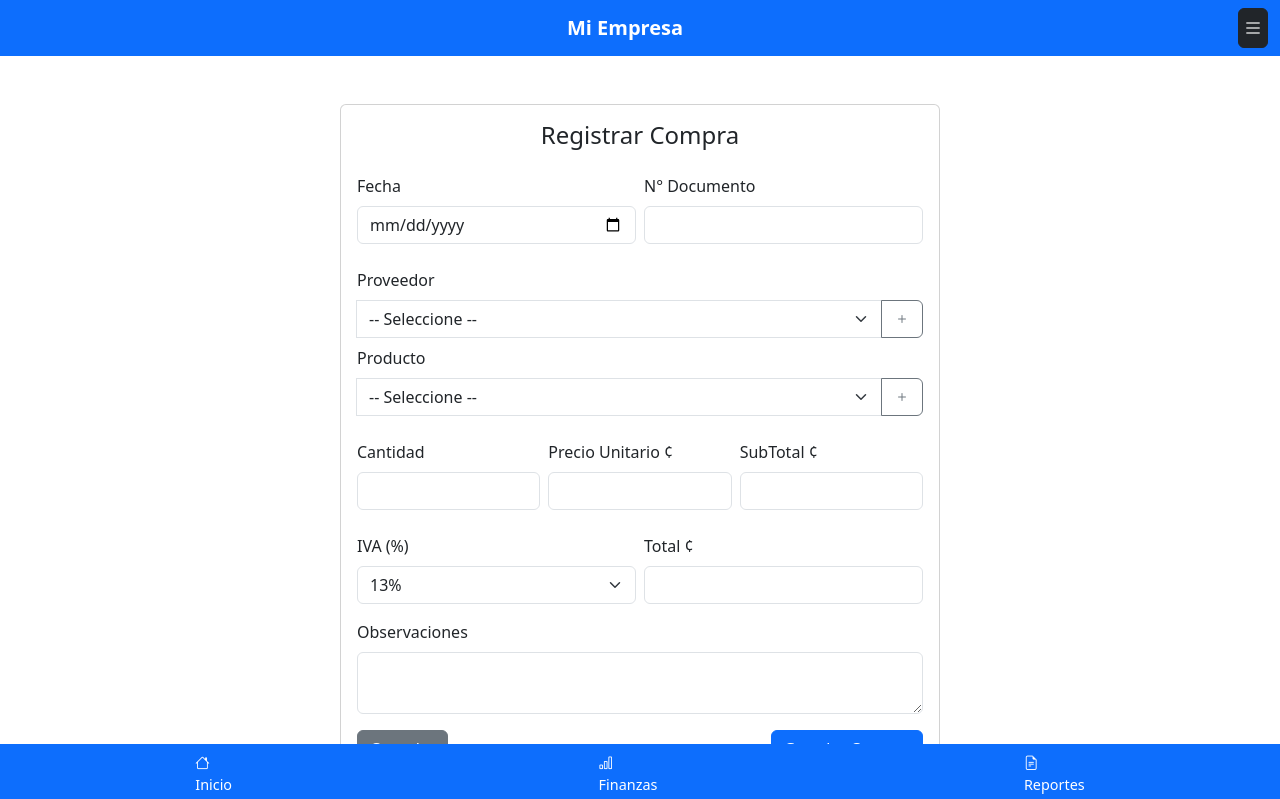
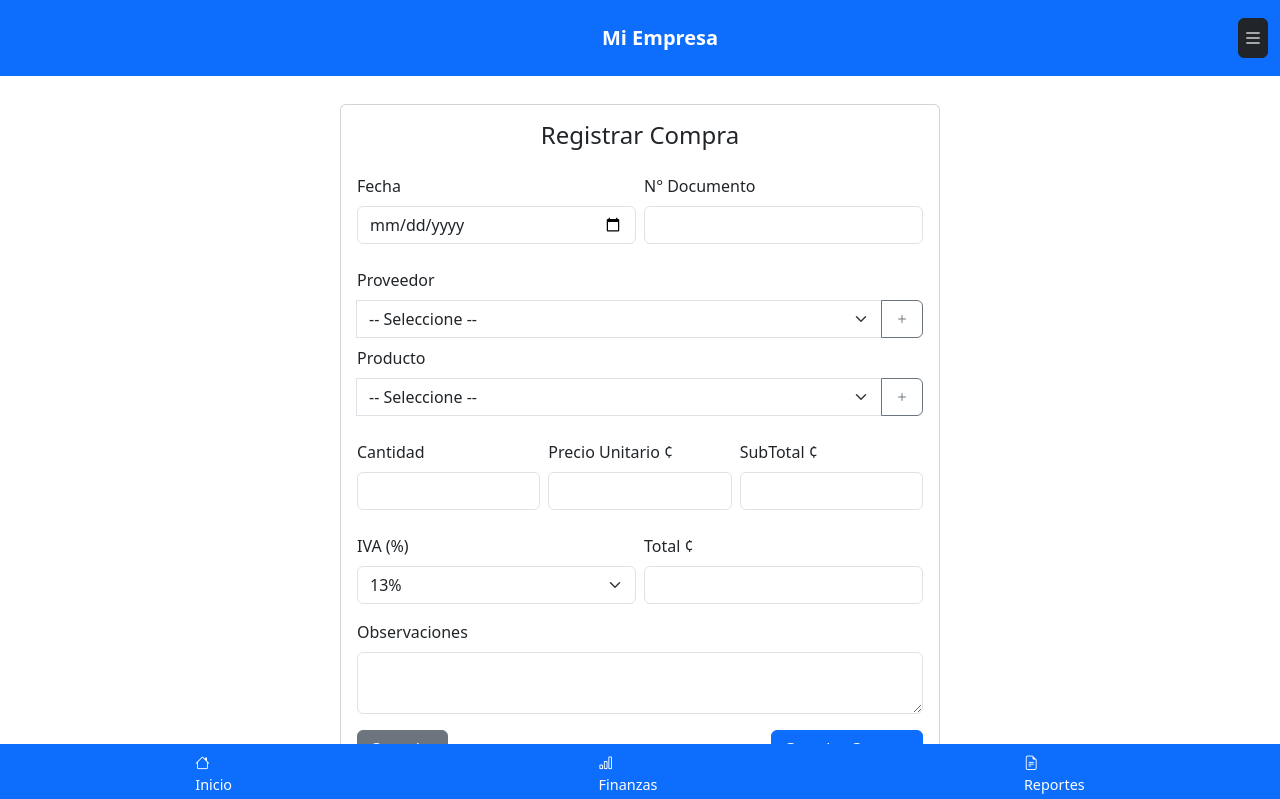
Before and after one commit to AppBebedero/app-emprendimiento-v2, a Flask app: page /compras/ in a window 1280 px wide. Shown: the top 799 px of the page. Run offline with Flask 3, Linux system fonts and the light colour scheme.

Commit message:
Update base.html

```diff
--- a/templates/base.html
+++ b/templates/base.html
@@ -14,12 +14,28 @@
       padding-bottom: 56px;
     }
     .navbar-brand img {
-      height: 40px;
+      height: 60px;
+      max-height: 60px;
+      object-fit: contain;
+      display: block;
+      margin: 0 auto;
+    }
+    .navbar-brand {
+      display: flex;
+      align-items: center;
+      height: 60px;
+      min-width: 70px;
+      justify-content: center;
     }
     .navbar-title {
       color: white;
       font-size: 1.25rem;
       font-weight: bold;
+      display: flex;
+      align-items: center;
+      justify-content: center;
+      height: 60px;
+      margin: 0;
     }
     .offcanvas-start {
       width: 210px;
```
